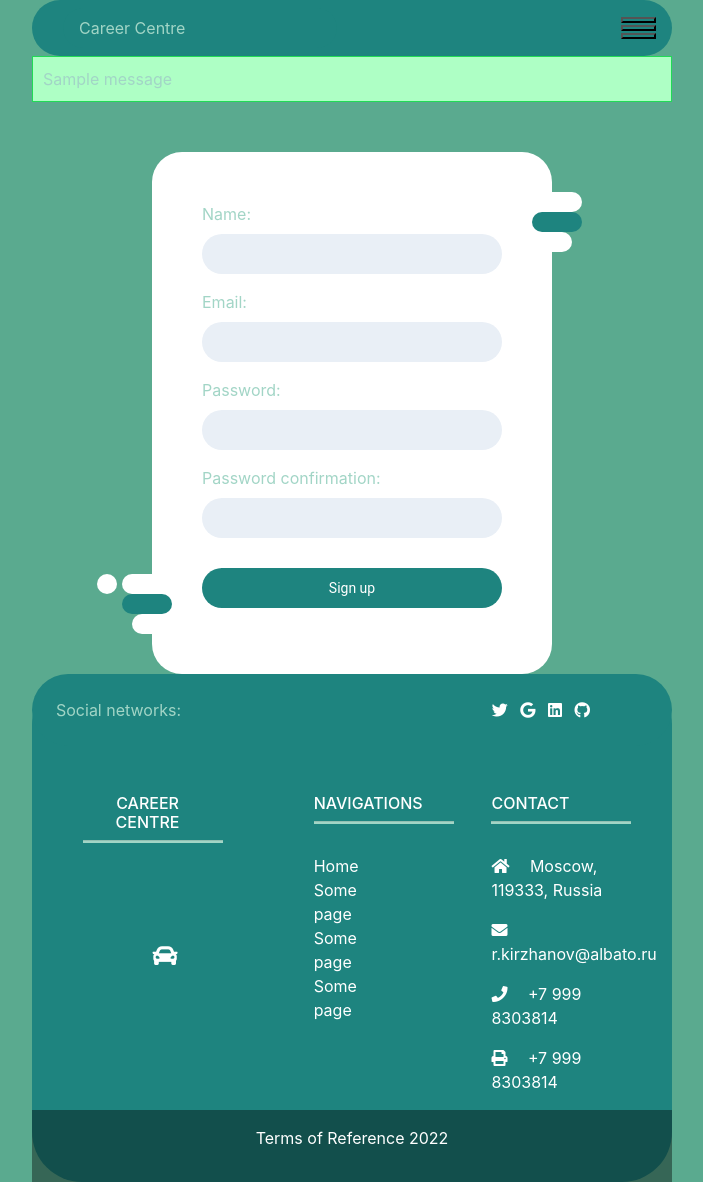
After one commit to Escape198/cc_flask, a Python web app: template templates/register.html in a window 1280 px wide. The commit adds this page. Shown: the whole page, without its empty margins (288-991 px from the left). Run offline with Jinja, Linux system fonts and the light colour scheme; the template is opened without the code that fills it, so the values that code supplies are empty; one stand-in notice (Sample message) is shown; some libraries are stand-ins or nearby versions.

Commit message:
Add files via upload

```diff
--- /dev/null
+++ b/templates/about.html
@@ -0,0 +1,6 @@
+{% extends 'base.html' %}
+
+{% block content %}
+{{ super() }}
+<p>Some text
+{% endblock %}
--- a/templates/base.html
+++ b/templates/base.html
@@ -11,7 +11,7 @@
   <script src="https://ajax.googleapis.com/ajax/libs/jquery/3.5.1/jquery.min.js"></script>
   <script src="https://cdnjs.cloudflare.com/ajax/libs/popper.js/1.16.0/umd/popper.min.js"></script>
   <script src="https://maxcdn.bootstrapcdn.com/bootstrap/4.4.1/js/bootstrap.min.js"></script>
-  <link type="text/css" href="{{ url_for ('static', filename='css/style.css')}}" rel ="stylesheet"/>
+<link type="text/css" href="{{ url_for('static', filename='css/styles.css')}}" rel="stylesheet" />
 </head>
 <body>
   <style>
@@ -20,7 +20,7 @@
   <div>
     <nav class="navbar navbar-light">
       <div class="col-sm-6">
-        <a class="navbar navbar-light" href="/">Team F</a>
+        <a class="navbar navbar-light" href="/">Career Centre</a>
       </div>
     <!-- Pages -->
     <div class="dropdown">
@@ -38,7 +38,7 @@
   <div style="min-height: 70vh">
     {% block content %}
   <div class="wrapper">
-    <h2>Team F</h2>
+    <h2>Career Centre</h2>
     <h4>Login and Register Project</h4>
   </div>{% endblock %}</div>
 
@@ -65,7 +65,7 @@
       <div class="container text-md-start mt-5">
         <div class="row mt-3">
           <div class="col-md-3 col-lg-4 col-xl-3 mx-auto mb-4">
-            <h6 class="text-uppercase fw-bold">Team F</h6>
+            <h6 class="text-uppercase fw-bold">Career Centre</h6>
             <hr
                 class="mb-4 mt-0 d-inline-block mx-auto"
                 style="width: 140px; background-color: #a2d5c6; height: 2px"/>
--- /dev/null
+++ b/templates/register.html
@@ -0,0 +1,18 @@
+ {% extends 'base.html' %}
+
+{% block content %}
+{% for cat, msg in get_flashed_messages(True) %}
+<div class="flash {{cat}}">{{msg}}</div>
+{% endfor %}
+<form action="/register" method='post' class="decor">
+<div class="form-left-decoration"></div>
+<div class="form-right-decoration"></div>
+<div class="circle"></div>
+<div class="form-inner">
+<p><label>Name: </label> <input type="text" name="name" value="" required />
+<p><label>Email: </label> <input type="text" name="email" value="" required />
+<p><label>Password: </label> <input type="password" name="psw" value="" required />
+<p><label>Password confirmation: </label> <input type="password" name="psw2" value="" required />
+<p><input type="submit" value="Sign up" />
+</form>
+{% endblock %}
```
Also changed, not shown: templates/feedback.html (+3 -4 lines), templates/index.html (added, +19 -0 lines), templates/login.html (added, +18 -0 lines), templates/page404.html (line endings or trailing spaces).
